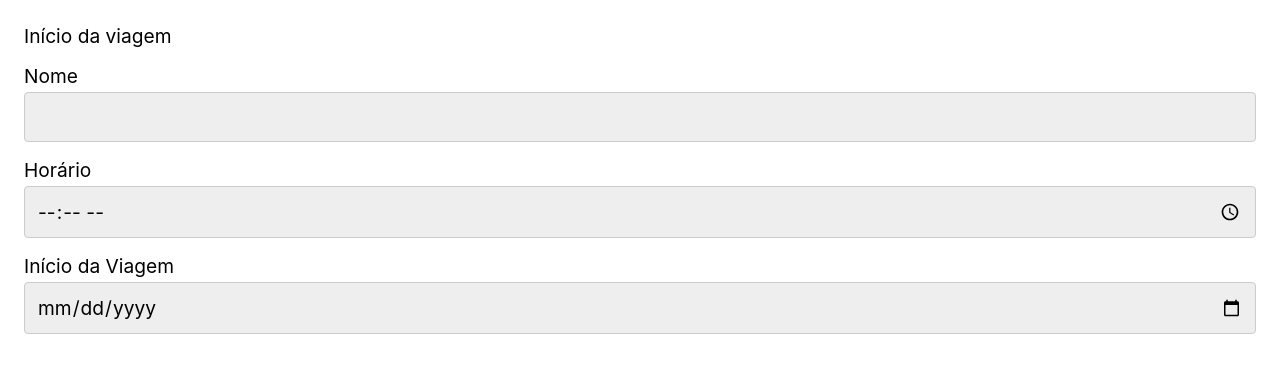
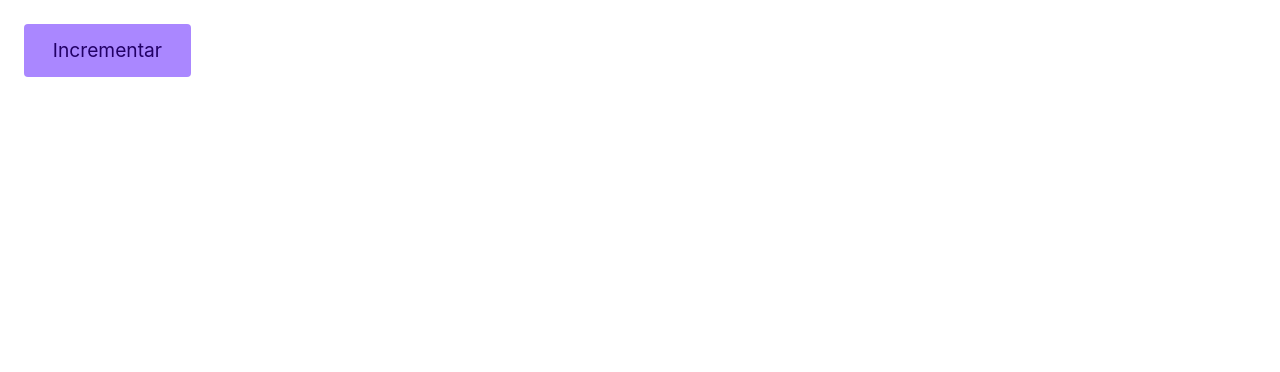
Before and after one commit to GuiDev45/Praticas-React-TypeScript, a React (Vite) app: page / in a window 1280 px wide. Shown: the top 372 px of the page. Built offline with nearby package versions, Linux system fonts and the light colour scheme.

Commit message:
0203-Interfaces-e-Tipos COMENTADO

```diff
--- /dev/null
+++ b/src/0203-Interfaces-e-Tipos-1/AppInterfaces.tsx
@@ -0,0 +1,13 @@
+import React from "react";
+import "../App.css";
+import Button from "./Button";
+
+function AppPropsThree() {
+  return (
+    <div>
+      <Button>Incrementar</Button>
+    </div>
+  );
+}
+
+export default AppPropsThree;
--- /dev/null
+++ b/src/0203-Interfaces-e-Tipos-1/Button.tsx
@@ -0,0 +1,12 @@
+import React from "react";
+
+const Button = ({ children }: React.PropsWithChildren) => {
+  // Se a função handleClick é do tipo React.MouseEventHandler então a propriedade que esssa função vai receber (event) já está certa que vai ser um (parameter) event: React.MouseEvent<Element, MouseEvent>
+  // Essa é uma das formas para anotar evento e sempre lembrar de passar o mouse para saber o que é cada coisa.
+  const handleClick: React.MouseEventHandler = (event) => {
+    console.log(event.pageX);
+  };
+  return <button onClick={handleClick}>{children}</button>;
+};
+
+export default Button;
--- a/src/index.tsx
+++ b/src/index.tsx
@@ -5,6 +5,7 @@ import AppInferencia from "./0201-Inferencia/AppInferencia.tsx";
 import AppProps from "./0202-Props-1/AppProps.tsx";
 import AppPropsTwo from "./0202-Props-2/AppPropsTwo.tsx";
 import AppPropsThree from "./0202-Props-3/AppPropsThree.tsx";
+import AppInterfaces from "./0203-Interfaces-e-Tipos-1/AppInterfaces.tsx";
 
 ReactDOM.createRoot(document.getElementById("root")!).render(
   <React.StrictMode>
@@ -12,6 +13,7 @@ ReactDOM.createRoot(document.getElementById("root")!).render(
     {/*<AppInferencia />*/}
     {/*<AppProps />*/}
     {/*<AppPropsTwo />*/}
-    <AppPropsThree />
-  </React.StrictMode>,
+    {/*<AppPropsThree />*/}
+    <AppInterfaces />
+  </React.StrictMode>
 );
```
